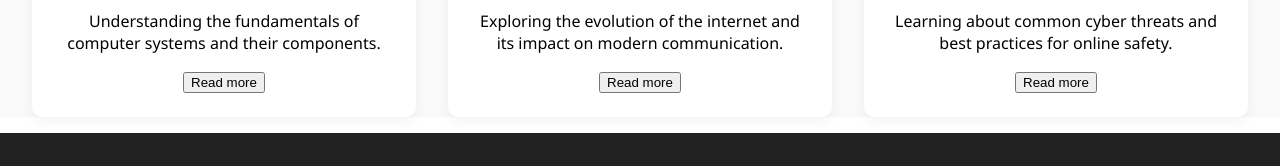
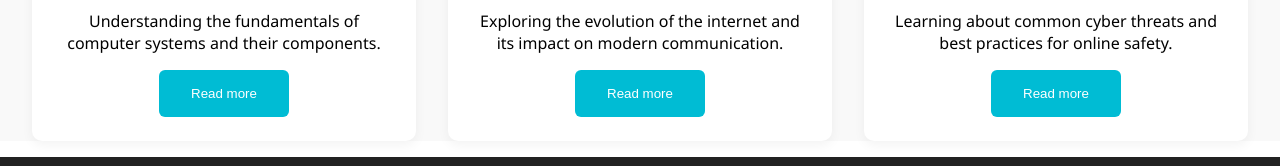
Before and after one commit to Rethabile2004/laptop-repair-booking-react, a React (Vite) app: page /blogs in a window 1280 px wide. Shown: the part 449-615 px from the top of the page. Built offline with nearby package versions, Linux system fonts and the light colour scheme.

Commit message:
Added blog detail screen

```diff
--- a/src/Components/Blogs/Blogs.css
+++ b/src/Components/Blogs/Blogs.css
@@ -36,3 +36,42 @@
     border-radius: 10px;
     margin-bottom: 1rem;
 }
+
+.blogCard button{
+    border:none;
+    color:white;
+    padding: 1rem 2rem;
+    border-radius: 6px;
+    background-color: #00bcd4;
+    transition: background-color 0.3s ease;
+    cursor: pointer;
+}
+/* .blogCard button:hover{
+    background-color:#333;
+} */
+
+.blogDetail{
+    background-color: #f9f9f9;
+    padding: 3rem;
+    height:100vh;
+}
+
+.blogDetailContainer{
+
+}
+
+.backButton{
+    border:none;
+    background-color: blueviolet;
+    color:white;
+    padding: 0.9rem 3rem;
+    font-size: 1.2rem;
+    border-radius: 6px;
+    transition: background-color 0.3s ease;
+    margin-bottom: 2rem;
+    cursor:pointer
+}
+
+.backButton:hover{
+    background-color: #00bcd4;
+}
--- a/src/Components/Blogs/Blogs.jsx
+++ b/src/Components/Blogs/Blogs.jsx
@@ -1,6 +1,10 @@
 import '/src/Components/Blogs/Blogs.css'
+// import { useNavigate } from 'react-router-dom'
+import { useState } from 'react';
 
 function Blogs(){
+    const [selected,setSelected]=useState(-1);
+    // const navigate=useNavigate();
     const blogs=[
         {
             title:"Basic computer concepts",
@@ -15,7 +19,20 @@ function Blogs(){
             description:"Learning about common cyber threats and best practices for online safety.",
             img:"/src/assets/img3.jpg",
         }
-    ]
+    ];
+
+    if(selected!==-1)return (
+        <section className="blogDetail">
+            <button className='backButton' onClick={()=>setSelected(-1)}>Back</button>
+            <div className="blogDetailContainer">
+                <img src={blogs[selected].img} style={{width:"180px",height:"180px",backgroundRepeat:"no-repeat",backgroundPosition:"center",backgroundSize:"cover",}} alt="Selected Image" />
+                {/* <img src={blogs[selected].img} style={{width:"180px",height:"180px"}} alt="Selected Image" /> */}
+                <h1>{blogs[selected].title}</h1>
+                <p>{blogs[selected].description}</p>
+            </div>
+        </section>
+    )
+
     return (
         <section className="blogs">
             <h2>Latest Blogs</h2>
@@ -26,7 +43,7 @@ function Blogs(){
                         <img /*style={{width:"130px",height:"130px"}}*/ loading="lazy" src={blog.img} alt="" />
                         <h3>{blog.title}</h3>
                         <p>{blog.description}</p>
-                        <button>Read more</button>
+                        <button onClick={()=>setSelected(index)}>Read more</button>
                     </div>
                 ))}
             </div>
--- a/src/Components/Home/Services.css
+++ b/src/Components/Home/Services.css
@@ -7,7 +7,7 @@
 .services h2{
   color: #333;
   font-size: 2.5rem;
-  margin-bottom: 2rem;
+  margin-bottom: 7rem;
 }
 
 .services-grid{
```
